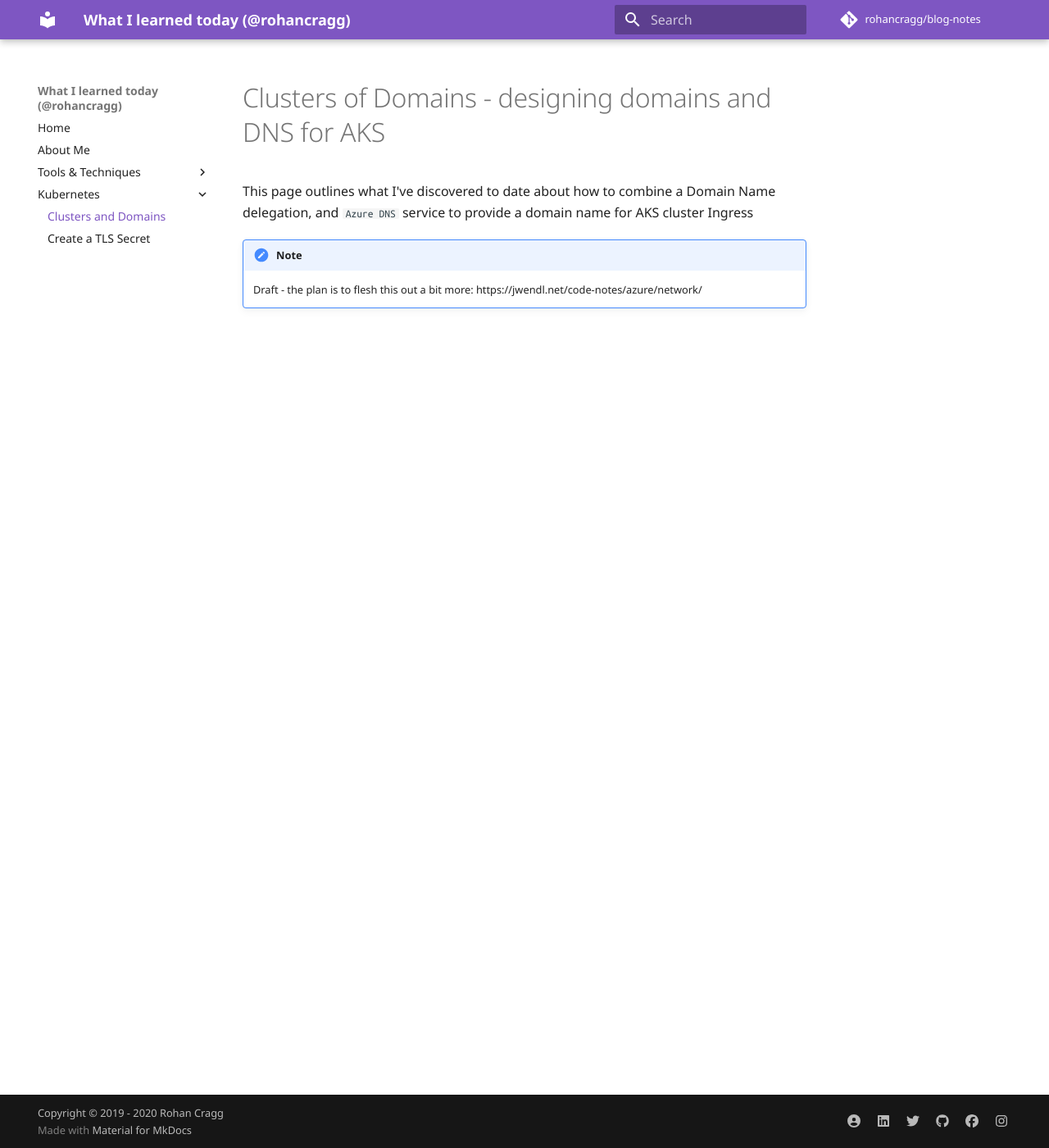
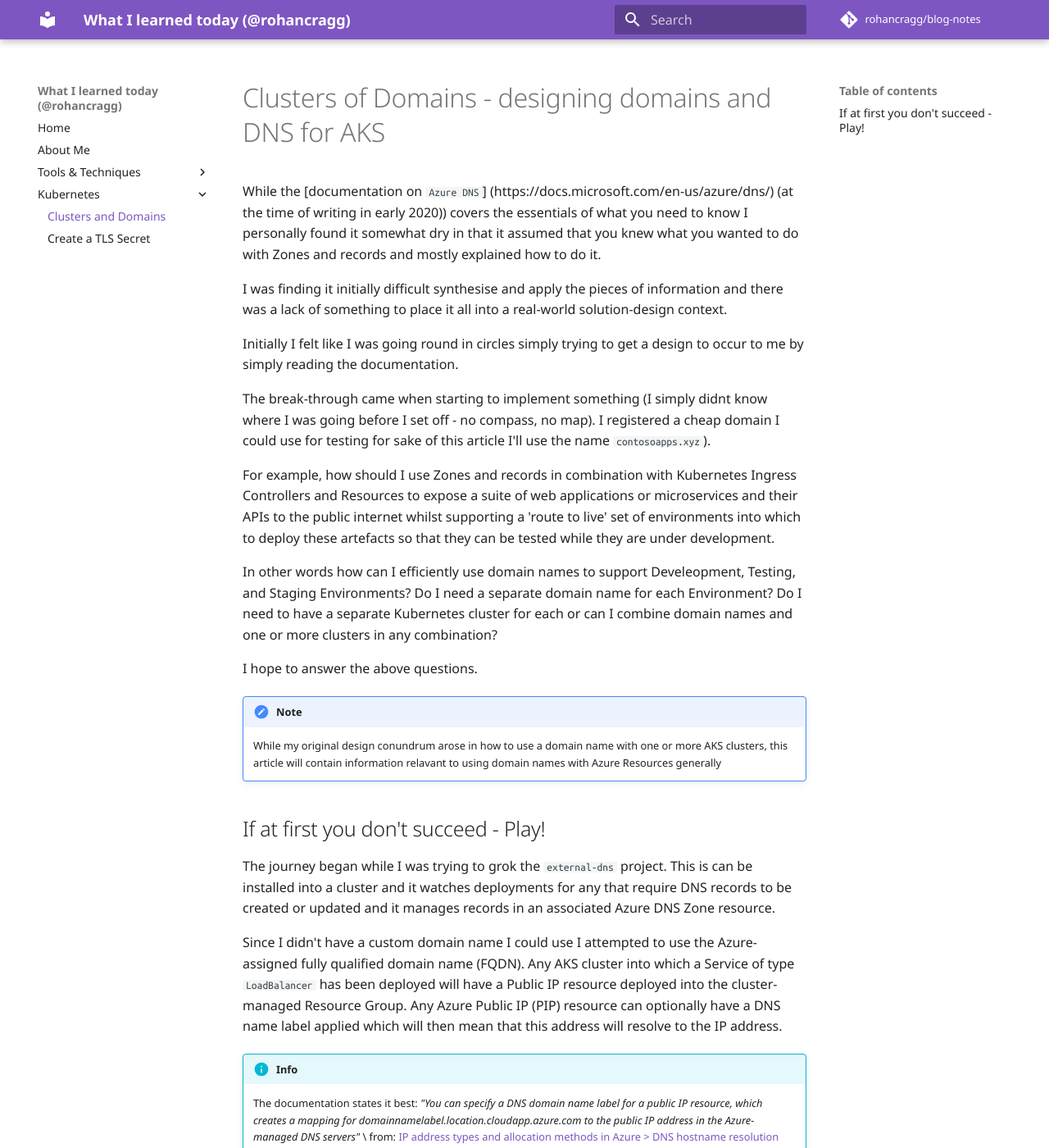
Before and after one commit to rohancragg/blog-notes, an MkDocs documentation site: the page built from docs/aks/domains.md, in a window 1280 px wide and 1400 px high. Shown: the whole window at 82% size. Built offline with MkDocs 1.6.1 and Material for MkDocs 9.7.7, drawn with Linux system fonts in a browser that asks for light colours; comment, search, counter and statistics services are not loaded; old or Windows-style settings are respelled for this version of MkDocs; some of the changed text lies outside the part shown.

Commit message:
DNS article in progress

```diff
--- a/docs/aks/domains.md
+++ b/docs/aks/domains.md
@@ -8,7 +8,66 @@ date: 2020-02-04
 
 # Clusters of Domains - designing domains and DNS for AKS
 
-This page outlines what I've discovered to date about how to combine a Domain Name delegation, and `Azure DNS` service to provide a domain name for AKS cluster Ingress
+
+While the [documentation on `Azure DNS`] (https://docs.microsoft.com/en-us/azure/dns/) (at the time of writing in early 2020)) covers the essentials of what you need to know I personally found it somewhat dry in that it assumed that you knew what you wanted to do with Zones and records and mostly explained how to do it.
+
+I was finding it initially difficult synthesise and apply the pieces of information and there was a lack of something to place it all into a real-world solution-design context.
+
+Initially I felt like I was going round in circles simply trying to get a design to occur to me by simply reading the documentation.
+
+The break-through came when starting to implement something (I simply didnt know where I was going before I set off - no compass, no map). I registered a cheap domain I could use for testing for sake of this article I'll use the name `contosoapps.xyz`).
+
+For example, how should I use Zones and records in combination with Kubernetes Ingress Controllers and Resources to expose a suite of web applications or microservices and their APIs to the public internet whilst supporting a 'route to live' set of environments into which to deploy these artefacts so that they can be tested while they are under development.
+
+In other words how can I efficiently use domain names to support Develeopment, Testing, and Staging Environments? Do I need a separate domain name for each Environment? Do I need to have a separate Kubernetes cluster for each or can I combine domain names and one or more clusters in any combination?
+
+I hope to answer the above questions.
 
 !!! note
-    Draft - the plan is to flesh this out a bit more: https://jwendl.net/code-notes/azure/network/
+    While my original design conundrum arose in how to use a domain name with one or more AKS clusters, this article will contain information relavant to using domain names with Azure Resources generally
+
+## If at first you don't succeed - Play!
+
+The journey began while I was trying to grok the `external-dns` project. This is can be installed into a cluster and it watches deployments for any that require DNS records to be created or updated and it manages records in an associated Azure DNS Zone resource.
+
+Since I didn't have a custom domain name I could use I attempted to use the Azure-assigned fully qualified domain name (FQDN). Any AKS cluster into which a Service of type `LoadBalancer` has been deployed will have a Public IP resource deployed into the cluster-managed Resource Group. Any Azure Public IP (PIP) resource can optionally have a DNS name label applied which will then mean that this address will resolve to the IP address.
+
+!!! info
+    The documentation states it best:
+    *"You can specify a DNS domain name label for a public IP resource, which creates a mapping for domainnamelabel.location.cloudapp.azure.com to the public IP address in the Azure-managed DNS servers"* \
+    from: [IP address types and allocation methods in Azure > DNS hostname resolution](https://docs.microsoft.com/en-us/azure/virtual-network/virtual-network-ip-addresses-overview-arm)
+
+So, in my case, given that adding a name label of `contosoapps` to my PIP I wondered if I could use `external-dns` to manage records for Ingess resources in my cluster, where the FQDN is therefore `contosoapps.westeurope.cloudapp.azure.com`.
+
+The [Microsoft documentation](https://docs.microsoft.com/en-us/azure/aks/http-application-routing) covering `externals-dns` only applies to a cluster where the HTTP application routing add-on has been enabled and given that this add-on is not recommended for production use I wanted to avoiding this add-on.
+
+!!! info
+    The HTTP application routing add-on automatically creates a DNS Zone for you and creates two controllers inside the cluster (an Ingress controller and External-DNS controller) and I wanted to understand how to deploy and manage these components properly without it happening 'auto-magically'!
+
+Eventually I was able to piece together the elements of a solution from [this page](https://github.com/JasonvanBrackel/kubernetes-external-dns-in-rancher) (albeit not using Rancher in my case).
+
+Once this was working I was able to host multiple services, each with an Ingress based on the FQDN. So, for example, the `demo-nginx` app could be reached with the URL `demo-nqinx.contosoapps.westeurope.cloudapp.azure.com`.
+
+| Application Name  |  FQDN |
+|---|---|
+|  demo-nginx |  demo-nqinx.contosoapps.westeurope.cloudapp.azure.com |
+|  demo-aspdotnet | demo-aspdotnet.contosoapps.westeurope.cloudapp.azure.com  |
+
+But what if I also want to support multiple deployment environments?
+
+| Application Name  |   Environment  |  URL |
+|---|---|---|
+|  demo-nginx | Development  |  *demo-nqinx.**dev**.contosoapps.westeurope.cloudapp.azure.com*\*  |
+|  demo-nginx | Staging |  *demo-nqinx.**test**.contosoapps.westeurope.cloudapp.azure.com*\* |
+|  demo-nginx | Production | demo-nqinx<span></span>.contosoapps.westeurope.cloudapp.azure.com |
+
+Unfortunately those URLs marked with \* indicate that we cannot do this. Possible variations of the above that I considered were:
+
+- demo-nqinx.**dev**...
+- **dev**.demo-nqinx...
+- **dev**-demo-nqinx...
+
+I could not find this documented anywhere but it seems that name labels on Public IP Addresses only support a single label and so we cannot use FQDNS with aything other than 6-part names. In the first two examples above I'm trying to use 7-part names and in the third example I would need more than one name label on the IP address - one for each environment.
+
+!!! note
+    In Progress - the plan is to flesh this out a bit more: https://jwendl.net/code-notes/azure/network/
```
